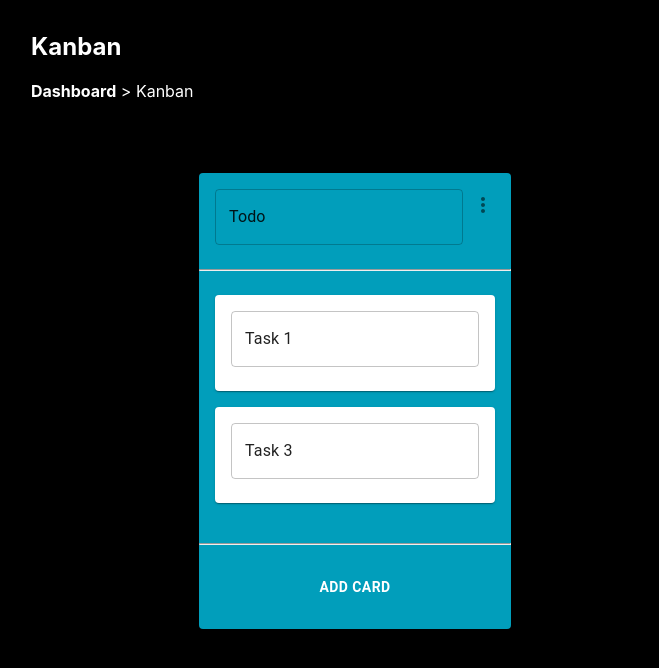
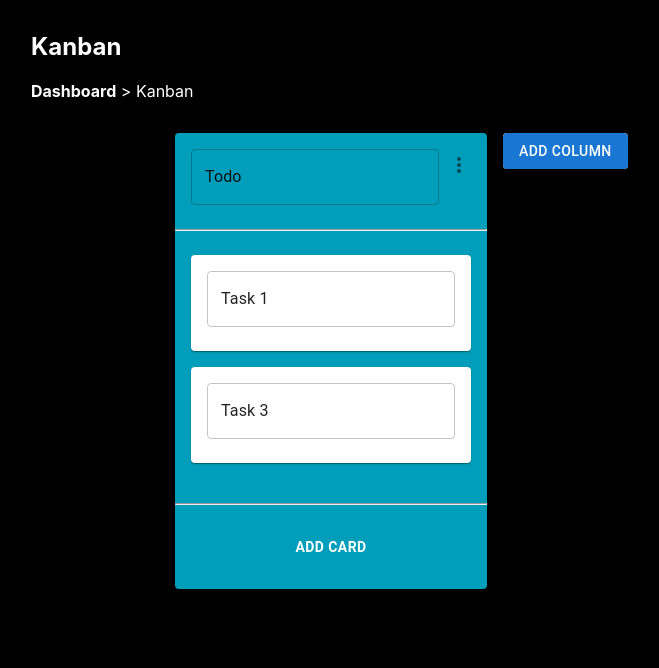
Before and after one commit to martinwachira/kanban-board, a React (Create React App) app: page / in a window 1280 px wide. Shown: the top 668 px of the page, without its empty margins (33-692 px from the left). Built offline with nearby package versions, Linux system fonts and the light colour scheme.

Commit message:
correctly impl the add new columns fnc

```diff
--- a/src/Components/Board.js
+++ b/src/Components/Board.js
@@ -1,15 +1,24 @@
-import React, { useEffect } from "react";
+import {
+  Button,
+  Card,
+  Dialog,
+  DialogActions,
+  DialogContent,
+  DialogContentText,
+} from "@mui/material";
+import React, { useEffect, useState } from "react";
+import { addColumn, moveTask } from "../redux/boardSlice";
 import { useDispatch, useSelector } from "react-redux";
 
 import ColumnCard from "./ColumnCard";
 import { DragDropContext } from "react-beautiful-dnd";
-import { moveTask } from "../redux/boardSlice";
+import classes from "./cardstyles.module.css";
 
 const Board = () => {
   const dispatch = useDispatch();
   const state = useSelector((state) => state.board);
-
-  console.log("state", state);
+  const [showError, setShowError] = useState(false);
+  const [openDialog, setOpenDialog] = useState(false);
 
   useEffect(() => {
     localStorage.setItem("Kanban Board", JSON.stringify(state));
@@ -26,15 +35,60 @@ const Board = () => {
     dispatch(moveTask({ source, destination, draggableId }));
   };
 
+  const handleAddColumn = (e) => {
+    e.preventDefault();
+    if (Object.keys(state.columns).length >= 5) {
+      setShowError(true);
+      setOpenDialog(true);
+      return;
+    }
+    // Generate a new unique id
+    const newColumnId = `column-${Object.keys(state.columns).length + 1}`;
+    dispatch(addColumn({ columnId: newColumnId }));
+    console.log("columns", state.columns);
+  };
+
+  const handleCloseDialog = () => {
+    setOpenDialog(false);
+  };
+
   return (
     <DragDropContext onDragEnd={onDragEnd}>
       {state.columnOrder.map((columnId) => {
         const column = state.columns[columnId];
-        // console.log("column", column);
         const tasks = column.taskIds.map((taskId) => state.tasks[taskId]);
 
         return <ColumnCard key={column.id} column={column} tasks={tasks} />;
       })}
+      {/* hides the add column button when limit is reached */}
+      {!showError && (
+        <div className={classes.btn}>
+          <Card>
+            <Button onClick={handleAddColumn} variant="contained">
+              Add Column
+            </Button>
+          </Card>
+        </div>
+      )}
+      {showError && (
+        <Dialog
+          open={openDialog}
+          onClose={handleCloseDialog}
+          aria-labelledby="alert-dialog-title"
+          aria-describedby="alert-dialog-description"
+        >
+          <DialogContent>
+            <DialogContentText id="alert-dialog-description">
+              You can't add more columns!
+            </DialogContentText>
+          </DialogContent>
+          <DialogActions>
+            <Button onClick={handleCloseDialog} autoFocus>
+              Ok
+            </Button>
+          </DialogActions>
+        </Dialog>
+      )}
     </DragDropContext>
   );
 };
--- a/src/Components/ColumnCard.js
+++ b/src/Components/ColumnCard.js
@@ -4,22 +4,13 @@ import {
   Card,
   CardContent,
   CardHeader,
-  Dialog,
-  DialogActions,
-  DialogContent,
-  DialogContentText,
   IconButton,
   Paper,
   Popover,
   TextField,
 } from "@mui/material";
 import React, { useState } from "react";
-import {
-  addColumn,
-  clearColumn,
-  deleteColumn,
-  renameColumn,
-} from "../redux/boardSlice";
+import { clearColumn, deleteColumn, renameColumn } from "../redux/boardSlice";
 import { useDispatch, useSelector } from "react-redux";
 
 import { Droppable } from "react-beautiful-dnd";
@@ -31,11 +22,9 @@ const ColumnCard = ({ column, tasks }) => {
   const dispatch = useDispatch();
   const state = useSelector((state) => state.board);
   const [title, setTitle] = useState(column.title);
-  const [showError, setShowError] = useState(false);
-  const [openDialog, setOpenDialog] = useState(false);
   const [anchorEl, setAnchorEl] = useState();
 
-  // func to update the title names
+  // func to update the column title name
   const handleTitleChange = (e) => {
     setTitle(e.target.value);
   };
@@ -44,9 +33,6 @@ const ColumnCard = ({ column, tasks }) => {
   };
   const handleClose = () => {
     setAnchorEl(null);
-  };
-  const handleCloseDialog = () => {
-    setOpenDialog(false);
   };
   const handleRename = () => {
     dispatch(renameColumn({ columnId: column.id, newTitle: title }));
@@ -61,19 +47,6 @@ const ColumnCard = ({ column, tasks }) => {
   const handleClear = () => {
     dispatch(clearColumn(column.id));
     handleClose();
-  };
-  // this func adds new column cards limited to 5 cards and assigns newly created cards new ids
-  const handleAddColumn = (e) => {
-    e.preventDefault();
-    if (Object.keys(state.columns).length >= 5) {
-      setShowError(true);
-      setOpenDialog(true);
-      return;
-    }
-    // Generate a new unique id
-    const newColumnId = `column-${Object.keys(state.columns).length + 1}`;
-    dispatch(addColumn({ columnId: newColumnId, title: title }));
-    console.log("columns", state.columns);
   };
 
   const open = Boolean(anchorEl);
@@ -114,25 +87,6 @@ const ColumnCard = ({ column, tasks }) => {
               }
             />
             <hr />
-            {showError && (
-              <Dialog
-                open={openDialog}
-                onClose={handleCloseDialog}
-                aria-labelledby="alert-dialog-title"
-                aria-describedby="alert-dialog-description"
-              >
-                <DialogContent>
-                  <DialogContentText id="alert-dialog-description">
-                    You can't add more columns!
-                  </DialogContentText>
-                </DialogContent>
-                <DialogActions>
-                  <Button onClick={handleCloseDialog} autoFocus>
-                    Ok
-                  </Button>
-                </DialogActions>
-              </Dialog>
-            )}
 
             <CardContent>
               {tasks.map((task, index) => {
@@ -143,7 +97,6 @@ const ColumnCard = ({ column, tasks }) => {
             <hr />
             <CardContent style={{ textAlign: "center", colo: "white" }}>
               <Button
-                onClick={handleAddColumn}
                 disabled={Object.keys(state.columns).length > 5}
                 variant="text"
                 style={{ color: "white", fontWeight: "bold" }}
--- a/src/Components/cardstyles.module.css
+++ b/src/Components/cardstyles.module.css
@@ -1,6 +1,8 @@
 .cont {
   display: inline-block;
-  margin: 2.5rem;
+  margin-right: 1rem;
+  margin-left: 1rem;
+
   /* width: 200;
   margin: 10; */
 }
@@ -11,3 +13,7 @@
 .task_card {
   margin-bottom: 1rem;
 }
+
+.btn {
+  background-color: black;
+}
```
